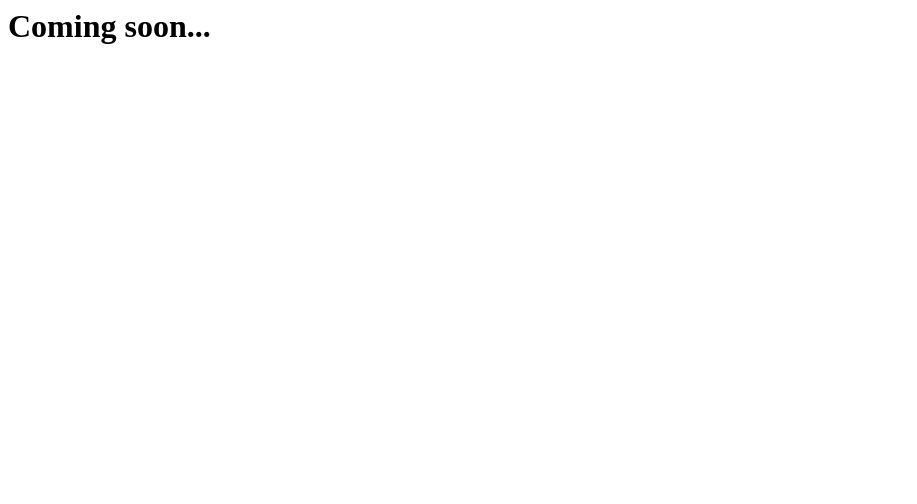
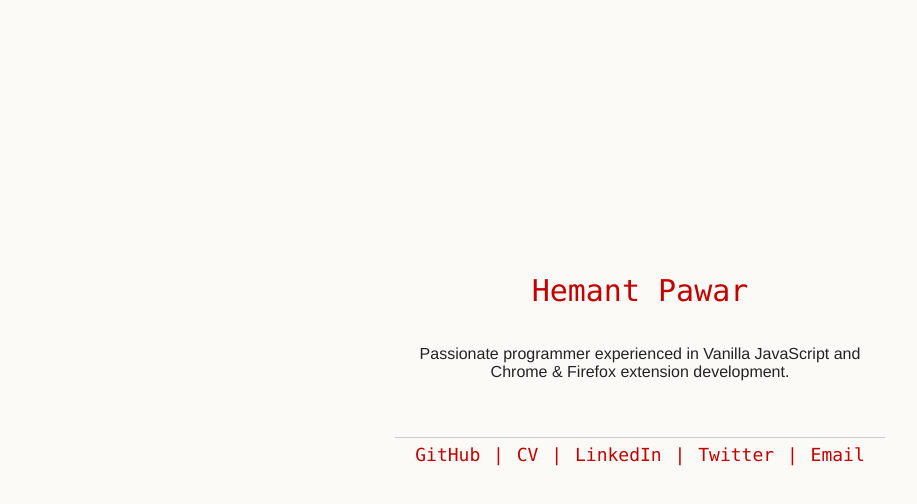
Before and after one commit to HemantPawar/hemantpawar.github.io, a plain HTML site: page index.html in a window 1280 px wide. Shown: the whole page, without its empty margins (0-917 px from the left). Drawn offline with Linux system fonts and the light colour scheme.

Commit message:
updated website

```diff
--- a/index.html
+++ b/index.html
@@ -1,9 +1,90 @@
 <!DOCTYPE html>
 <html>
 <head>
-    <title>Coming soon...</title>
+  <title>Hemant Pawar</title>
+  <style type="text/css">
+    * {
+      box-sizing: border-box;
+    }
+
+    body {
+      max-width: 500px;
+      margin: 10px auto;
+      font-size: 18px;
+      font-family: "Helvetica Neue", Helvetica, Arial, sans-serif;
+      color: #232323;
+      background-color: #FBFAF7;
+      -webkit-font-smoothing: antialiased;
+      padding-top: 200px;
+    }
+
+    .main {
+      padding: 5px;
+      margin-top: 20px;
+      overflow: hidden;
+    }
+
+    .about {
+      font-size: 16px;
+      padding-top: 20px;
+      padding-bottom: 20px;
+      text-align: center;
+    }
+
+    h1 {
+      font-size: 30px;
+      padding-bottom: 5px;
+    }
+
+    h2 {
+      font-size: 18px;
+      border-top: 1px solid #ccc;
+      padding-top: 5px;
+    }
+
+    h1, h2 {
+      display: block;
+      font-family: Arvo, Monaco, serif;
+      line-height: 1.3;
+      font-weight: normal;
+      text-align: center;
+      color: #232323;
+      margin: 36px 0 10px;
+      color: #C30000;
+    }
+
+    a {
+      color: #C30000;
+      font-weight: 200;
+      padding: 2px;
+      text-decoration: none;
+    }
+
+    a:hover {
+      color: #FFFFFF;
+      background: #C30000
+    }
+  </style>
 </head>
 <body>
-    <h1 style="margin:0px auto;">Coming soon...</h1>
+  <div class="main">
+    <h1>Hemant Pawar</h1>
+
+    <div class="about">
+      <span >Passionate programmer experienced in Vanilla JavaScript and Chrome & Firefox extension development.</span>
+    </div>
+
+    <h2>
+      <a href="https://github.com/HemantPawar">GitHub</a>
+      <span> | </span>
+      <a href="Hemant.CV.pdf">CV</a>
+      <span> | </span>
+      <a href="https://www.linkedin.com/in/pawarhemant">LinkedIn</a>
+      <span> | </span>
+      <a href="https://twitter.com/HemantPawar">Twitter</a>
+      <span> | </span>
+      <a href="mailto:hemant@hemantpawar.com">Email</a>
+    </h2>
+  </div>
 </body>
 </html>
```
